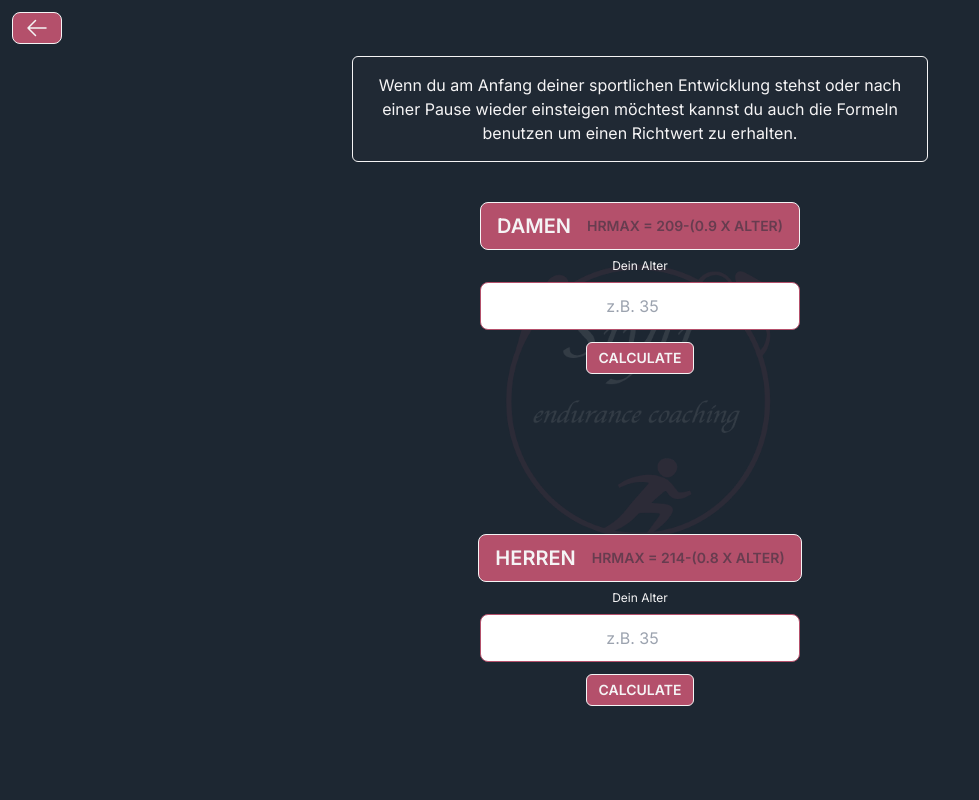
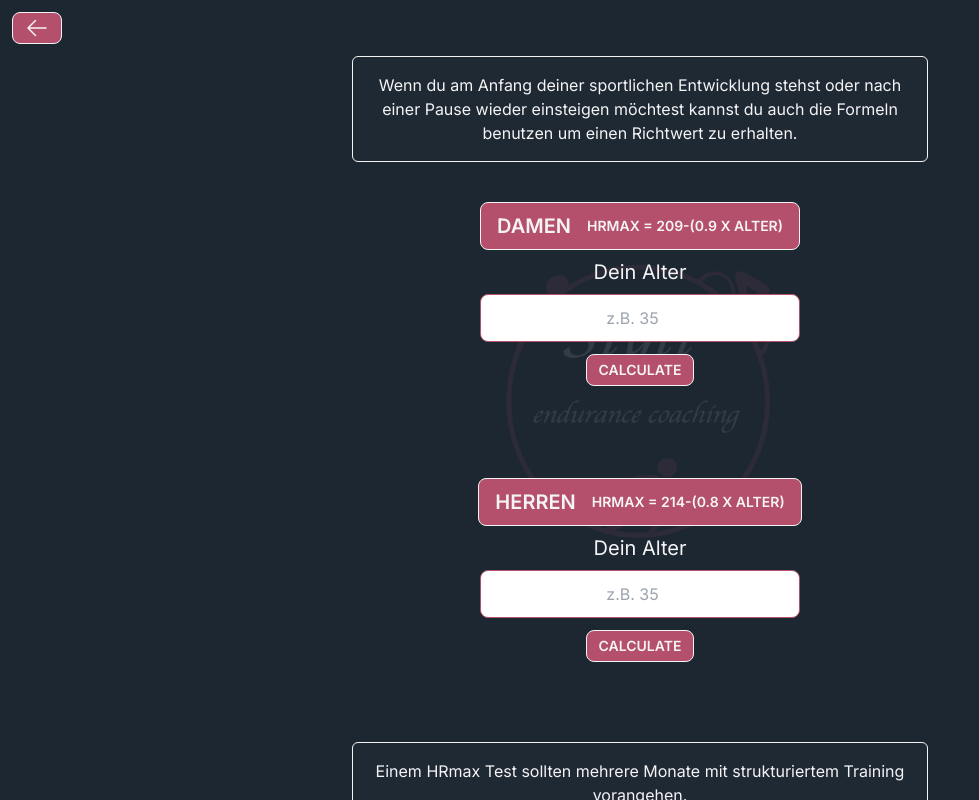
Before and after one commit to FrankSiyli/Triathlon-App-2.0, a Next.js app: page /calculators/heartrate_by_age in a window 1280 px wide. Shown: the whole page, without its empty margins (0-979 px from the left). Built offline with nearby package versions, Linux system fonts and the light colour scheme.

Commit message:
calculator-by-age done

```diff
--- a/src/app/(pages)/calculators/heartrate_by_age/page.js
+++ b/src/app/(pages)/calculators/heartrate_by_age/page.js
@@ -4,6 +4,53 @@ import "../../../globals.css";
 import Link from "next/link";
 
 function Page() {
+  const [womenShowAlert, setWomenShowAlert] = useState(false);
+  const [menShowAlert, setMenShowAlert] = useState(false);
+  const [womenCalculatorInput, setWomenCalculatorInput] = useState("");
+  const [menCalculatorInput, setMenCalculatorInput] = useState("");
+  const [womenCalculatedHr, setWomenCalculatedHr] = useState("");
+  const [menCalculatedHr, setMenCalculatedHr] = useState("");
+  const handleWomenInputClick = () => {
+    if (
+      womenCalculatorInput === "" ||
+      womenCalculatorInput < 0 ||
+      womenCalculatorInput > 100
+    ) {
+      setWomenShowAlert(true);
+      setTimeout(() => {
+        setWomenShowAlert(false);
+      }, 2000);
+    } else {
+      setWomenCalculatedHr(Math.round(209 - 0.9 * womenCalculatorInput));
+      setWomenCalculatorInput("");
+    }
+  };
+  const handleMenInputClick = () => {
+    if (
+      menCalculatorInput === "" ||
+      menCalculatorInput < 0 ||
+      menCalculatorInput > 100
+    ) {
+      setMenShowAlert(true);
+      setTimeout(() => {
+        setMenShowAlert(false);
+      }, 2000);
+    } else {
+      setMenCalculatedHr(Math.round(214 - 0.8 * menCalculatorInput));
+      setMenCalculatorInput("");
+    }
+  };
+  const handleWomenKeyDown = (event) => {
+    if (event.key === "Enter") {
+      handleWomenInputClick();
+    }
+  };
+  const handleMenKeyDown = (event) => {
+    if (event.key === "Enter") {
+      handleMenInputClick();
+    }
+  };
+
   return (
     <>
       <Link
@@ -37,72 +84,89 @@ function Page() {
         <button className="btn pointer-events-none border-first  bg-third   text-first">
           <p className="text-xl ">Damen</p>
           <br />
-          <p className="text-second">HRmax = 209-(0.9 x Alter) </p>
+          <p className="">HRmax = 209-(0.9 x Alter) </p>
         </button>
+        {womenShowAlert && (
+          <div className="alert alert-info max-w-md h-10 bg-first absolute flex justify-center m-10">
+            <span>Bitte trage dein Alter ein.</span>
+          </div>
+        )}
         <label className="label  ">
-          <span className="label-text-alt text-first ">Dein Alter</span>
+          <span className="label-text-alt text-first text-xl">Dein Alter</span>
         </label>
         <input
           type="number"
-          maxLength={3}
           placeholder="z.B. 35"
-          id="HrDamenCalculatorInput"
-          className="input  border border-third mb-3 w-full max-w-xs"
+          value={womenCalculatorInput}
+          onChange={(e) => setWomenCalculatorInput(e.target.value)}
+          onKeyDown={handleWomenKeyDown}
+          className="input  border border-third w-full max-w-xs"
         />
-
         <button
-          className="btn btn-sm  mb-20 bg-third border border-first text-first rounded-md"
-          id="HrDamenCalculateBtn"
-          /*  onclick="HrDamenAlter(),
-              clearHrDamenInput()
-            " */
+          onClick={handleWomenInputClick}
+          className="btn btn-sm m-3 bg-third border border-first text-first"
         >
           Calculate
         </button>
-        {/* <input
-          className="bg-first h-8 ml-1 rounded-r-md text-second"
-          maxLength={3}
-          type="text"
-          id="HrDamenCalculatorOutput"
-          readOnly
-        /> */}
+        {womenCalculatedHr && (
+          <div className="border border-first bg-second text-center text-md p-2 rounded-md">
+            Dein berechneter Maximalpuls:{" "}
+            <p className="text-xl text-third">{womenCalculatedHr}</p>
+          </div>
+        )}
       </div>
 
       <div className="flex flex-col justify-center items-center mx-auto max-w-xl  ">
         <button className="btn pointer-events-none border-first  bg-third mt-20  text-first">
           <p className="text-xl ">Herren</p>
           <br />
-          <p className="text-second">HRmax = 214-(0.8 x Alter) </p>
+          <p className="">HRmax = 214-(0.8 x Alter) </p>
         </button>
-
+        {menShowAlert && (
+          <div className="alert alert-info max-w-md h-10 bg-first absolute flex justify-center m-10">
+            <span>Bitte trage dein Alter ein.</span>
+          </div>
+        )}
         <label className="label ">
-          <span className="label-text-alt text-first ">Dein Alter</span>
+          <span className="label-text-alt text-first text-xl">Dein Alter</span>
         </label>
         <input
           type="number"
           maxLength={3}
           placeholder="z.B. 35"
-          id="HrHerrenCalculatorInput"
+          value={menCalculatorInput}
+          onChange={(e) => setMenCalculatorInput(e.target.value)}
+          onKeyDown={handleMenKeyDown}
           className="input  border border-third mb-3 w-full max-w-xs"
         />
 
         <button
-          className="btn btn-sm  mb-20 bg-third border border-first text-first rounded-md"
-          id="HrHerrenCalculateBtn"
-          /* onclick="HrHerrenAlter(),
-              clearHrHerrenInput()
-            " */
+          onClick={handleMenInputClick}
+          className="btn btn-sm bg-third border border-first text-first"
         >
           Calculate
         </button>
-
-        {/* <input
-          className="bg-first h-8 ml-1 rounded-r-md text-second"
-          maxLength={3}
-          type="text"
-          id="HrHerrenCalculatorOutput"
-          readOnly
-        /> */}
+        {menCalculatedHr && (
+          <div className="border border-first bg-second text-center text-md m-3 p-2 rounded-md">
+            Dein berechneter Maximalpuls:{" "}
+            <p className="text-xl text-third">{menCalculatedHr}</p>
+          </div>
+        )}
+      </div>
+      <div className="border border-first max-w-xl mx-auto rounded-md p-4 mt-20 m-1 bg-second text-center">
+        <p>
+          Einem HRmax Test sollten mehrere Monate mit strukturiertem Training
+          vorangehen.
+        </p>
+        <p>
+          Falls du in den letzten 6 Monaten bei einem Event einen All OUT
+          Zielsprint angesetzt hast kannst du dir diese Puls-Werte gern mal
+          genauer anschauen.
+        </p>
+        <p>
+          Der sicherste Weg um genaue Werte zu erhalten bleibt eine
+          professionelle Leistungsdiagnostik.
+        </p>
       </div>
     </>
   );
--- a/src/app/(pages)/profil/page.js
+++ b/src/app/(pages)/profil/page.js
@@ -76,11 +76,9 @@ function Page() {
         )}
         {showSavedHrMax && (
           <>
-            <div className="flex flex-col items-center justify-center text-xl">
+            <div className="border border-first bg-second text-center text-md  p-2 rounded-md">
               Dein gespeicherter Maximalpuls:{" "}
-              <p className="m-3 text-center text-first border border-third w-20 rounded-md text-2xl">
-                {savedHrMax}
-              </p>
+              <p className="text-xl text-third">{savedHrMax}</p>
             </div>
             <button
               onClick={handleChangeHrMaxClick}
```
